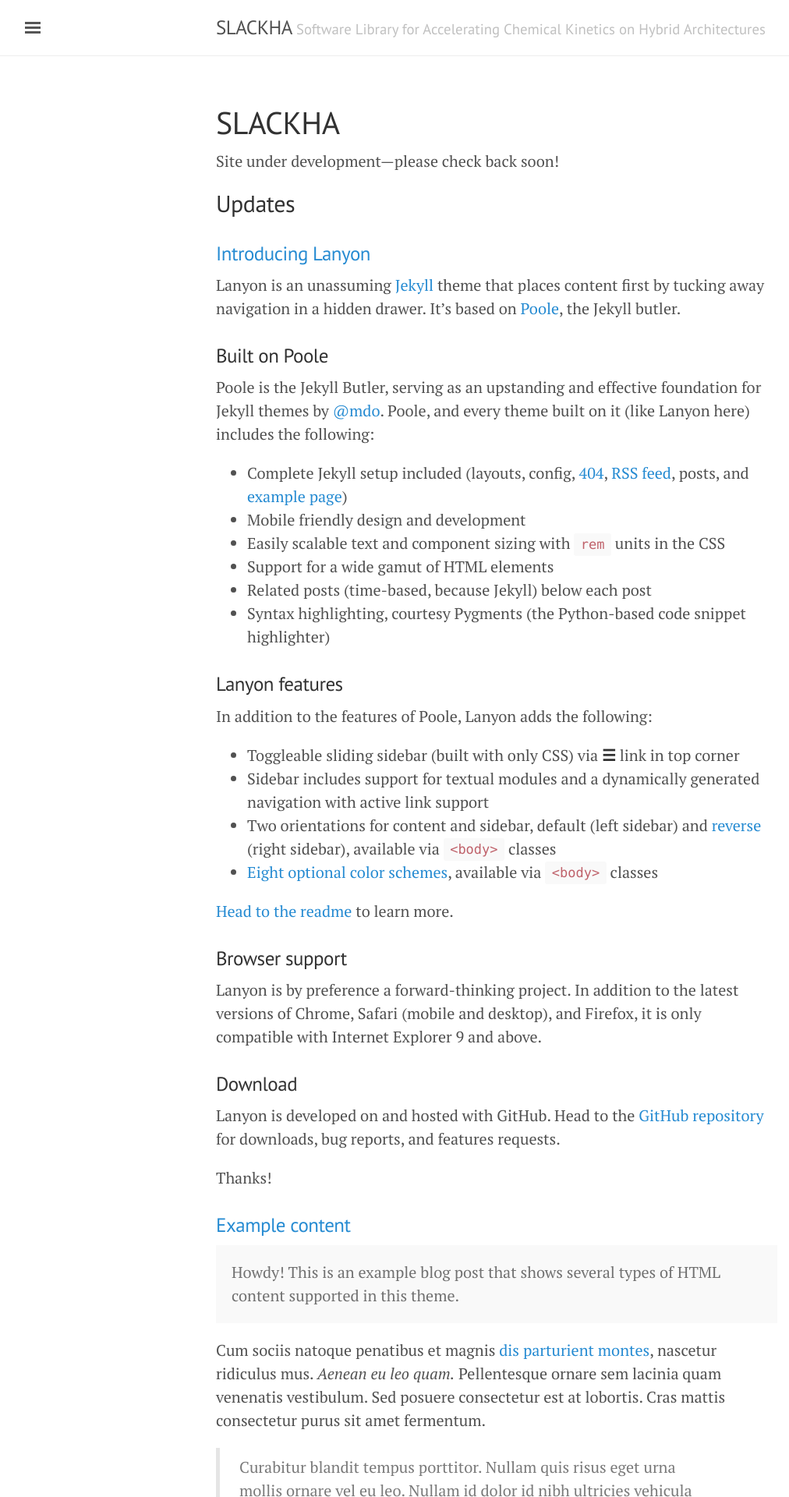
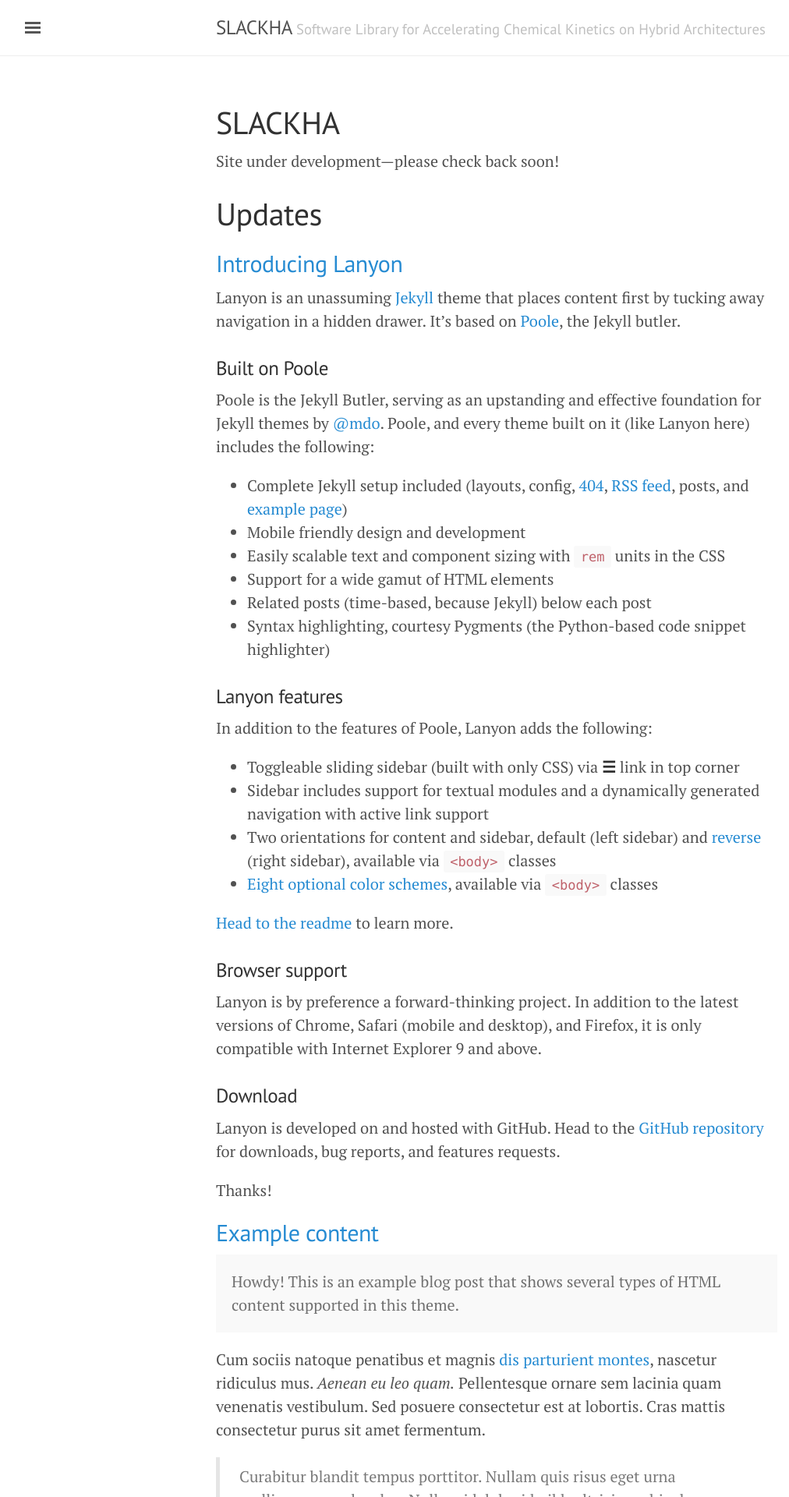
Before and after one commit to SLACKHA/slackha.github.io, a Jekyll site: the page built from index.md, in a window 1280 px wide. Shown: the top 1920 px of the page at 78% size, without its empty margins (3-1015 px from the left). Built offline with Jekyll 4.4.1, drawn with Linux system fonts in a browser that asks for light colours.

Commit message:
still playing with front page

```diff
--- a/index.md
+++ b/index.md
@@ -7,9 +7,9 @@ title: SLACKHA
 
 Site under development---please check back soon!
 
-## Updates
+# Updates
 
 {% for post in site.posts %}
-### <a href="{{ post.url }}">{{ post.title }}</a>
+## <a href="{{ post.url }}">{{ post.title }}</a>
   {{ post.excerpt }}
 {% endfor %}
```
